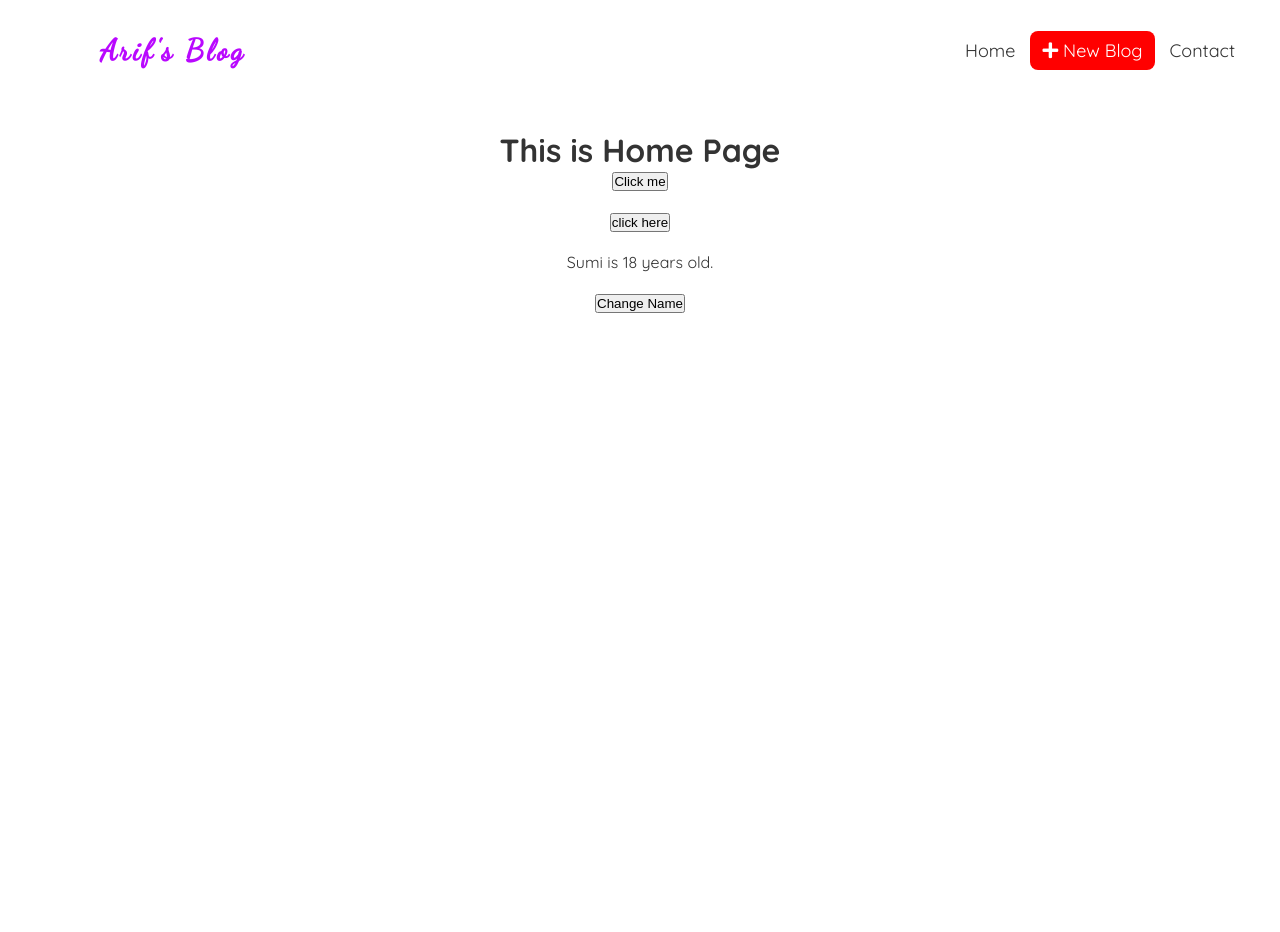
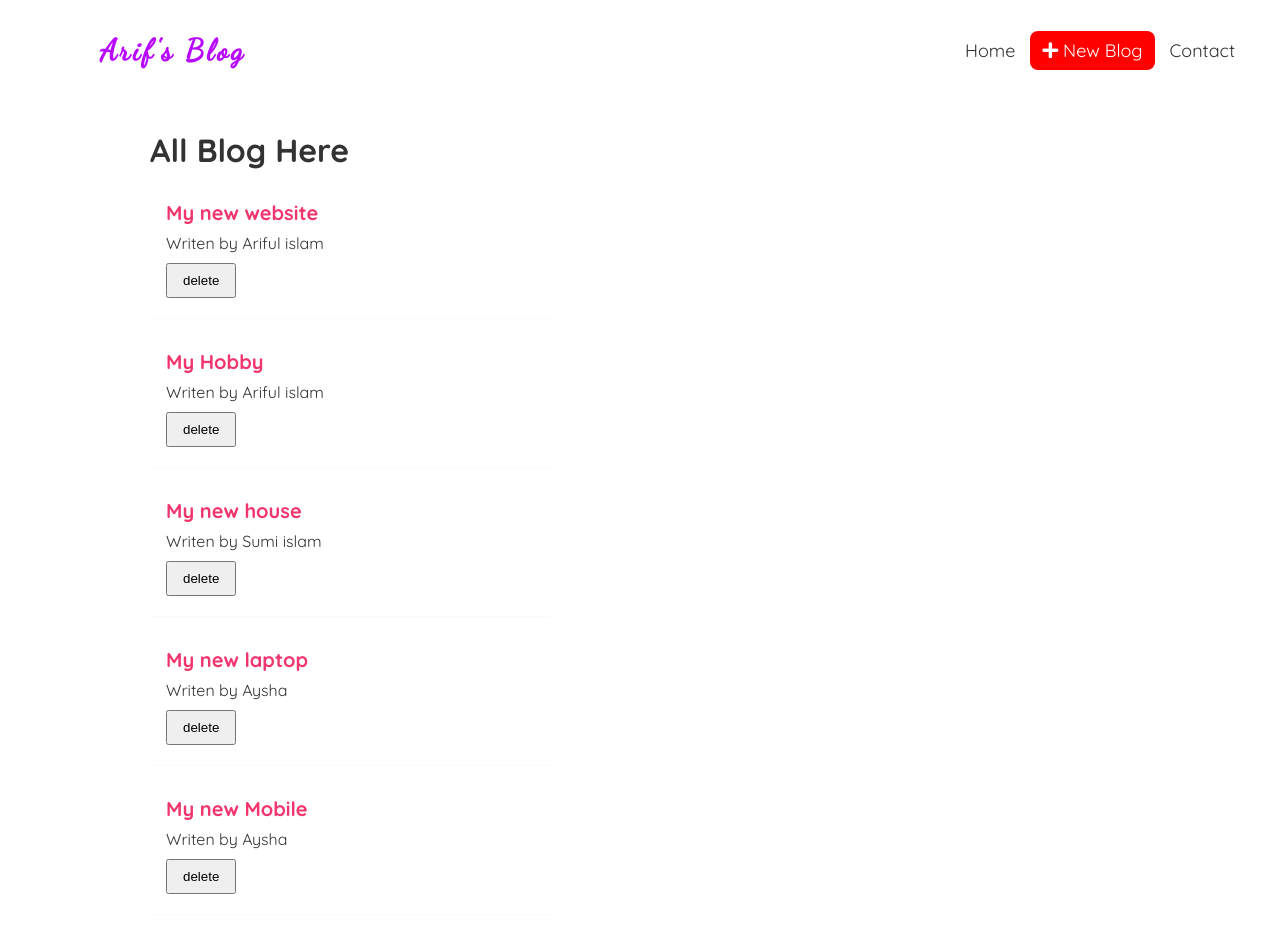
Before and after one commit to arifislamfx/arif-s-blog, a React (Create React App) app: page /create in a window 1280 px wide. Shown: the top 932 px of the page. Before the commit the page ends 800 px from the top, so only its background shows below. Built offline with nearby package versions, Linux system fonts and the light colour scheme.

Commit message:
show blog list

```diff
--- a/public/index.html
+++ b/public/index.html
@@ -9,6 +9,8 @@
       name="description"
       content="Web site created using create-react-app"
     />
+
+    <link rel="shortcut icon" href="../public/favicon.ico" type="image/x-icon">
 
     <!-- font awesome icon link -->
     <link rel="stylesheet" href="https://cdnjs.cloudflare.com/ajax/libs/font-awesome/5.15.3/css/all.min.css" integrity="sha512-iBBXm8fW90+nuLcSKlbmrPcLa0OT92xO1BIsZ+ywDWZCvqsWgccV3gFoRBv0z+8dLJgyAHIhR35VZc2oM/gI1w==" crossorigin="anonymous" />
--- /dev/null
+++ b/src/components/BlogList.js
@@ -0,0 +1,21 @@
+
+
+const BlogList = ({ blogs, title, handleDelete}) => {
+
+    return (
+        <div>
+            <h1> {title} </h1>
+            {
+                blogs.map((blog) => (
+                    <div className="blog__preview" key={blog.id}>
+                        <h2> {blog.title} </h2>
+                        <p> Writen by { blog.author } </p>
+                       <button className="delete" onClick={() => handleDelete(blog.id)}>delete</button>
+                    </div>
+                ))
+            }
+        </div>
+    )
+}
+
+export default BlogList
--- a/src/components/Home.js
+++ b/src/components/Home.js
@@ -1,33 +1,30 @@
 import { useState } from "react";
+import BlogList from "./BlogList";
 
 
 const Home = () => {
 
-    const btnHandlar = (e) => {
-        console.log("btn clicked", e);
-    }
+ const [blogs, setBlogs] = useState([
+     {title: 'My new website', body: 'This is my brand new website', author: 'Ariful islam', id: 1},
+     {title: 'My Hobby', body: 'Coding is my passion', author: 'Ariful islam', id: 2},
+     {title: 'My new house', body: 'This is my brand new house', author: 'Sumi islam', id: 3},
+     {title: 'My new laptop', body: 'This is my brand new laptop', author: 'Aysha', id: 4},
+     {title: 'My new Mobile', body: 'This is my brand new mobile', author: 'Aysha', id: 5}
+ ]);
 
-    const clickHere = (name, e) => {
-        console.log("Hello",  name, e.target);
-    }
+ const handleDelete = (id) => {
+     const deleteBlog = blogs.filter(blog => blog.id !== id);
+     setBlogs(deleteBlog);
+ }
 
-    const [name, setName] = useState("Sumi");
-    const [age, setAge] = useState(18);
-
-    const changeName = () => {
-        setName("sumi islam");
-        setAge(20);
-    }
 
     return (
         <div>
             <div className="home">
-                <h1>This is Home Page</h1>
-                <button onClick={btnHandlar}>Click me</button> <br/> <br/>
-                <button onClick={(e) => clickHere("Arif", e)} >click here</button> <br/> <br/>
+              <BlogList blogs={blogs} title = "All Blog Here" handleDelete={handleDelete} />
 
-                <p> {name} is {age} years old. </p> <br/>
-                <button onClick={changeName}>Change Name</button>
+              {/* <BlogList blogs={blogs.filter((blog) => blog.author === 'Ariful islam')} title = "Ariful's Blog Here" handleDelete={handleDelete} />
+              <BlogList blogs={blogs.filter((blog) => blog.author === 'Aysha')} title = "Aysha's Blog" handleDelete={handleDelete} /> */}
             </div>
         </div>
     )
--- a/src/index.css
+++ b/src/index.css
@@ -54,6 +54,26 @@ body {
 }
 
 .content {
-  text-align: center;
+  margin-left: 150px;
   margin-top: 50px;
 }
+
+.blog__preview {
+  margin: 20px 0;
+  padding: 10px 16px;
+  border-bottom: 1px solid #fafafa;
+  max-width: 400px;
+}
+.blog__preview:hover {
+  box-shadow: 1px 3px 5px rgba(0,0,0,0.1);
+}
+.blog__preview h2 {
+  font-size: 20px;
+  color: #f1356d;
+  margin-bottom: 8px;
+}
+
+.delete {
+  padding: 8px 15px;
+  margin: 10px 0;
+}
```
Also changed, not shown: 1 other file (tests, documents, lock files or other folders).
